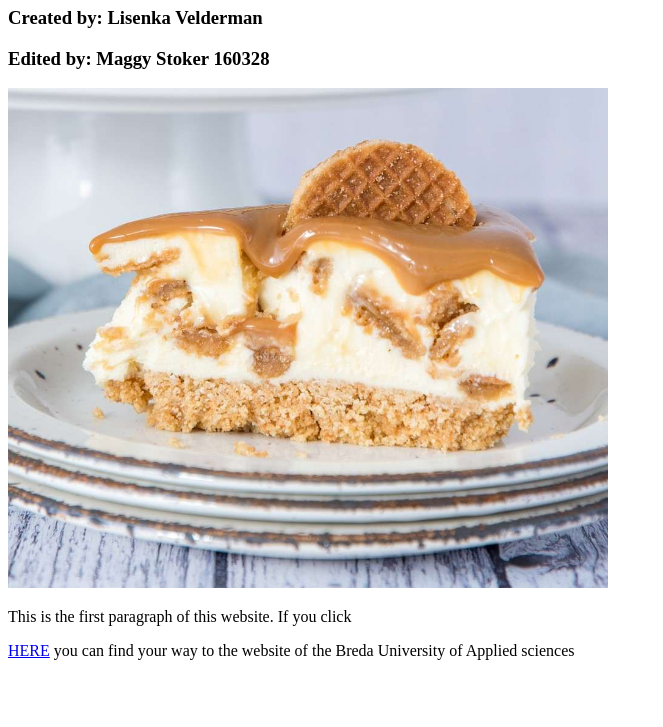
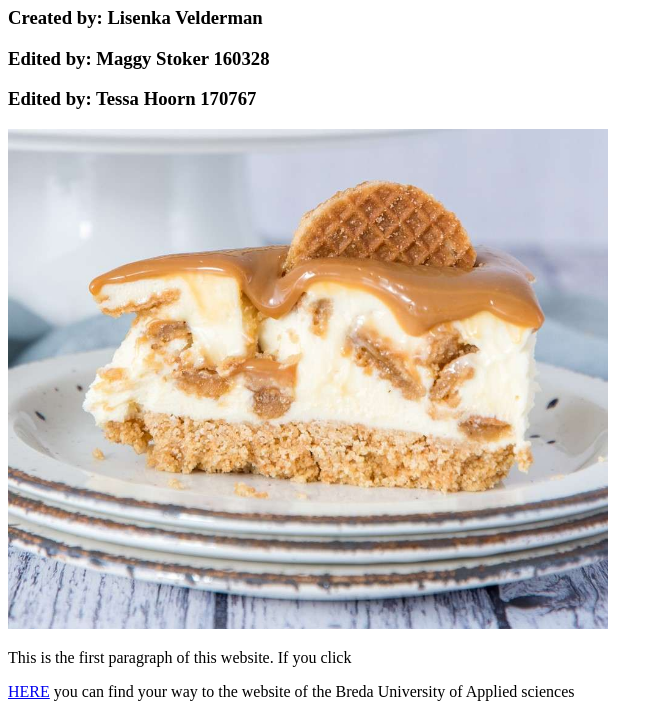
Before and after one commit to LisenkaPR8/prj4-chapter-3, a plain HTML site: page index.html in a window 1280 px wide. Shown: the part 73-800 px from the top of the page, without its empty margins (0-663 px from the left). Drawn offline with Linux system fonts and the light colour scheme.

Commit message:
added own name

```diff
--- a/index.html
+++ b/index.html
@@ -12,6 +12,8 @@
 	<div class="assignment3">
         <h3>Created by: Lisenka Velderman</h3>
 		<h3> Edited by: Maggy Stoker 160328</h3>
+		<h3> Edited by: Tessa Hoorn 170767</h3>
+
     </div>
 
     <div class="imageCake">
```
